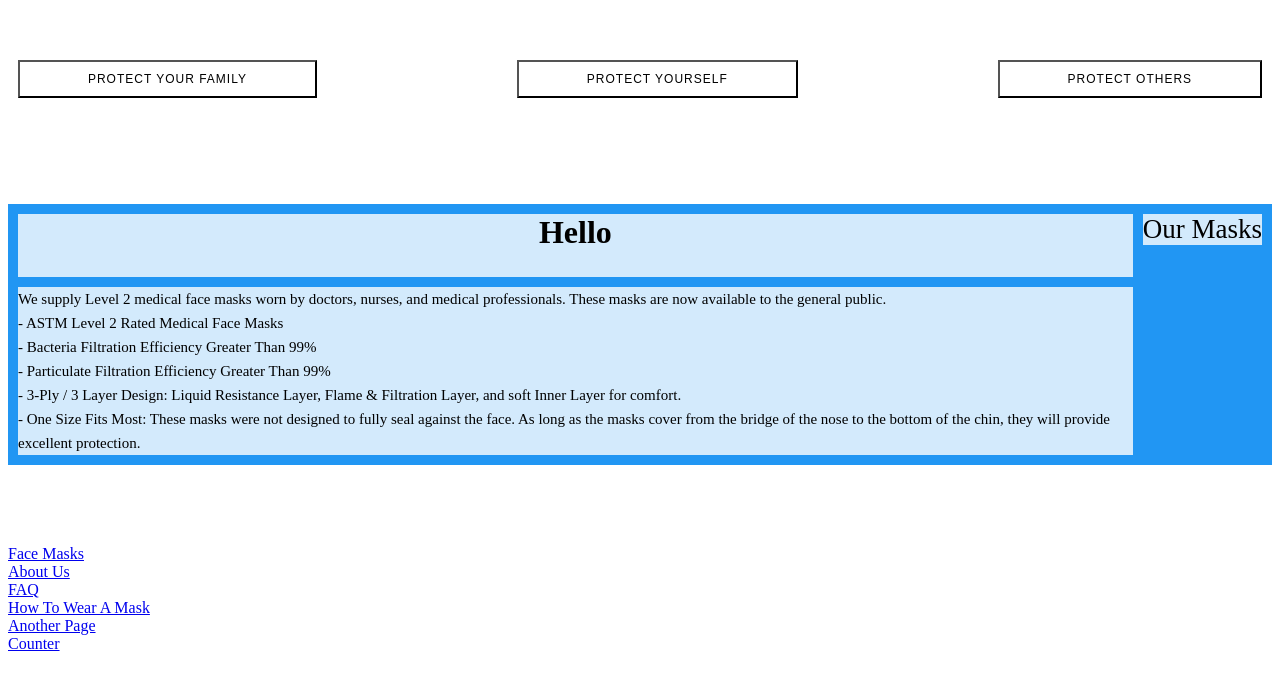
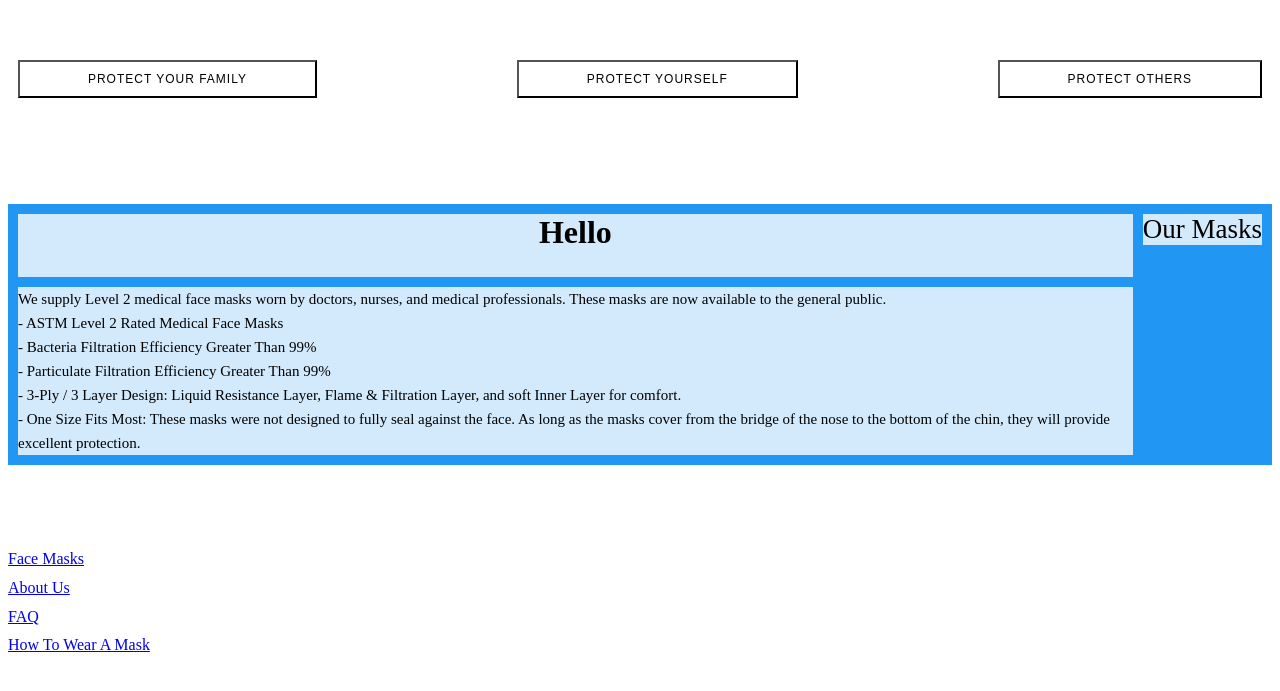
Before and after one commit to celinewang1/MaskBestBuy, a Gatsby site: page / in a window 1280 px wide. Shown: the part 769-1460 px from the top of the page. Before the commit the page ends 1430 px from the top, so only its background shows below. Built offline with nearby package versions, Linux system fonts and the light colour scheme; Gatsby itself is replaced by a stand-in of ours.

Commit message:
no more breaks in links, used css

```diff
--- a/src/pages/index.js
+++ b/src/pages/index.js
@@ -45,16 +45,9 @@ const IndexPage = () => {
 
     <Links>
       <Link to="/face-masks/">Face Masks</Link>
-      <br></br>
       <Link to="/about-us/">About Us</Link>
-      <br></br>
       <Link to="/FAQ/">FAQ</Link>
-      <br></br>
       <Link to="/wear-mask/">How To Wear A Mask</Link>
-      <br></br>
-      <Link to="/anotherPage/">Another Page</Link>
-      <br></br>
-      <Link to="/counter/">Counter</Link>
     </Links>
   </>
   )
--- a/src/pages/styles.js
+++ b/src/pages/styles.js
@@ -113,6 +113,10 @@ export const HeroImageText = styled.div`
 `
 
 export const Links = styled.div`
+    display: grid;
     text align: bottom;
     margin-top: 5rem;
+    margin-bottom: 5rem;
+    grid-template-rows: auto auto auto auto;
+    line-height: 1.8;
 `
```
